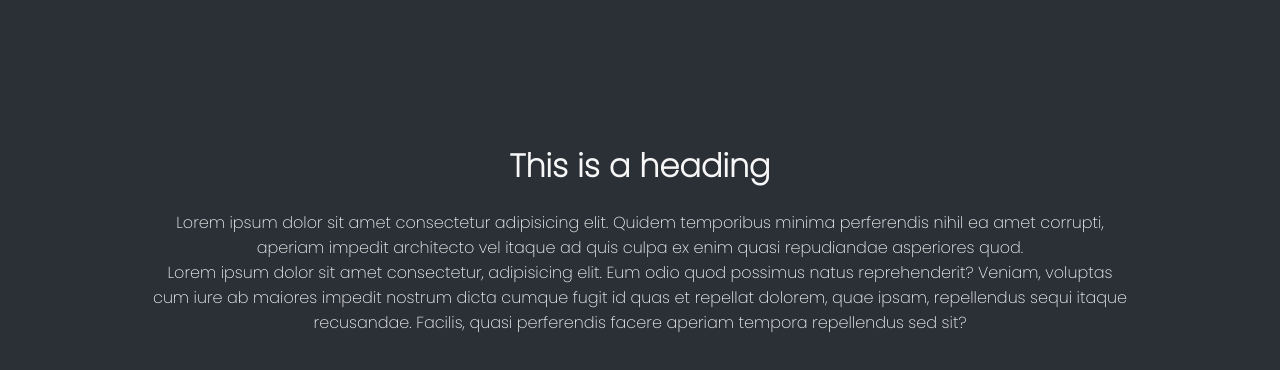
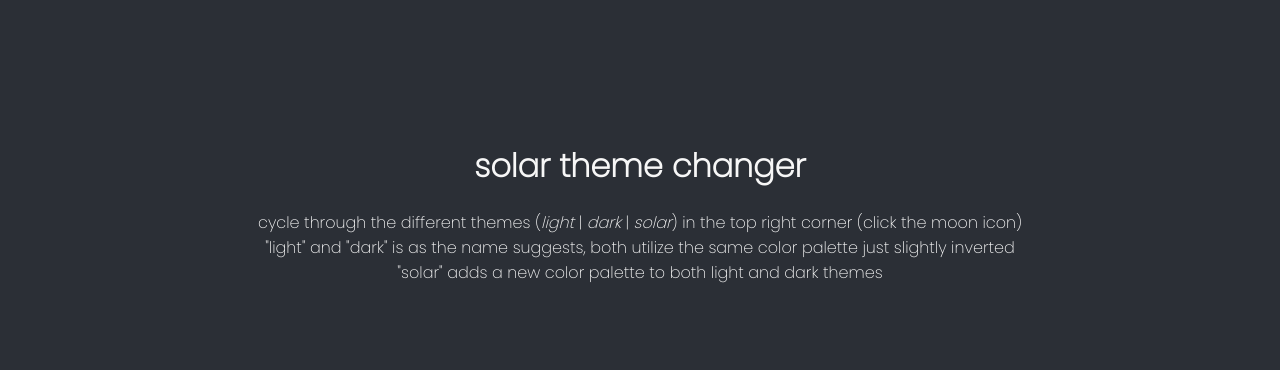
Before and after one commit to OkiDokiTokiLoki/solarize, a plain HTML site: page index.html in a window 1280 px wide. Shown: the part 88-458 px from the top of the page. Drawn offline with Linux system fonts and the light colour scheme.

Commit message:
replaced lorem ipsum

```diff
--- a/index.html
+++ b/index.html
@@ -40,15 +40,10 @@
     </nav>
 
     <main>
-        <h1 style="margin-bottom: 20px;">This is a heading</h1>
-
-        <p>Lorem ipsum dolor sit amet consectetur adipisicing elit. Quidem temporibus minima perferendis nihil ea amet corrupti,
-            aperiam impedit architecto vel itaque ad quis culpa ex enim quasi repudiandae asperiores quod.
-        </p>
-        <p>Lorem ipsum dolor sit amet consectetur, adipisicing elit. Eum odio quod possimus natus reprehenderit? Veniam,
-            voluptas cum iure ab maiores impedit nostrum dicta cumque fugit id quas et repellat dolorem, quae ipsam,
-            repellendus sequi itaque recusandae. Facilis, quasi perferendis facere aperiam tempora repellendus sed sit?
-        </p>
+        <h1 style="margin-bottom: 20px;">solar theme changer</h1>
+        <p>cycle through the different themes (<em>light</em> | <em>dark</em> | <em>solar</em>) in the top right corner (click the moon icon)</p>
+        <p>"light" and "dark" is as the name suggests, both utilize the same color palette just slightly inverted</p>
+        <p>"solar" adds a new color palette to both light and dark themes</p>
 
     </main>
 
--- a/style.css
+++ b/style.css
@@ -1,4 +1,4 @@
-@import url('https://fonts.googleapis.com/css2?family=Poppins:wght@200,900&display=swap');
+@import url('https://fonts.googleapis.com/css2?family=Poppins:wght@200&display=swap');
 
 *,
 *::before,
```
